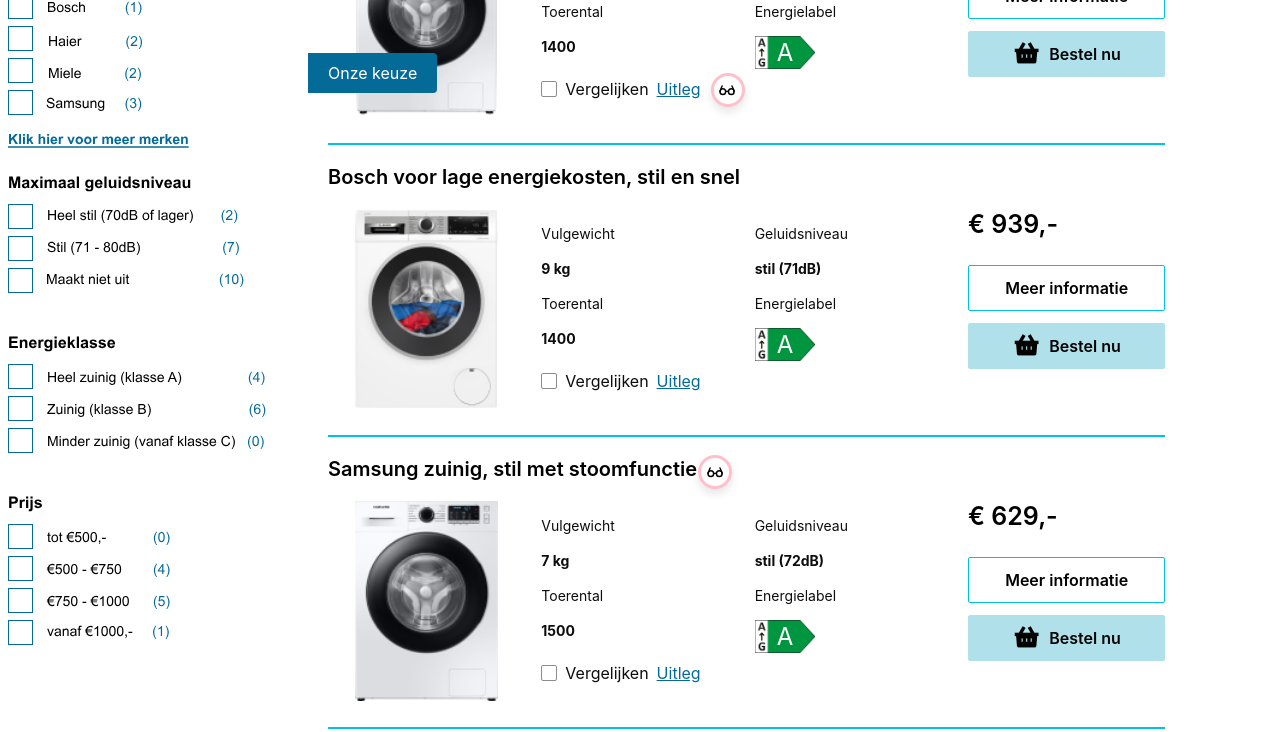
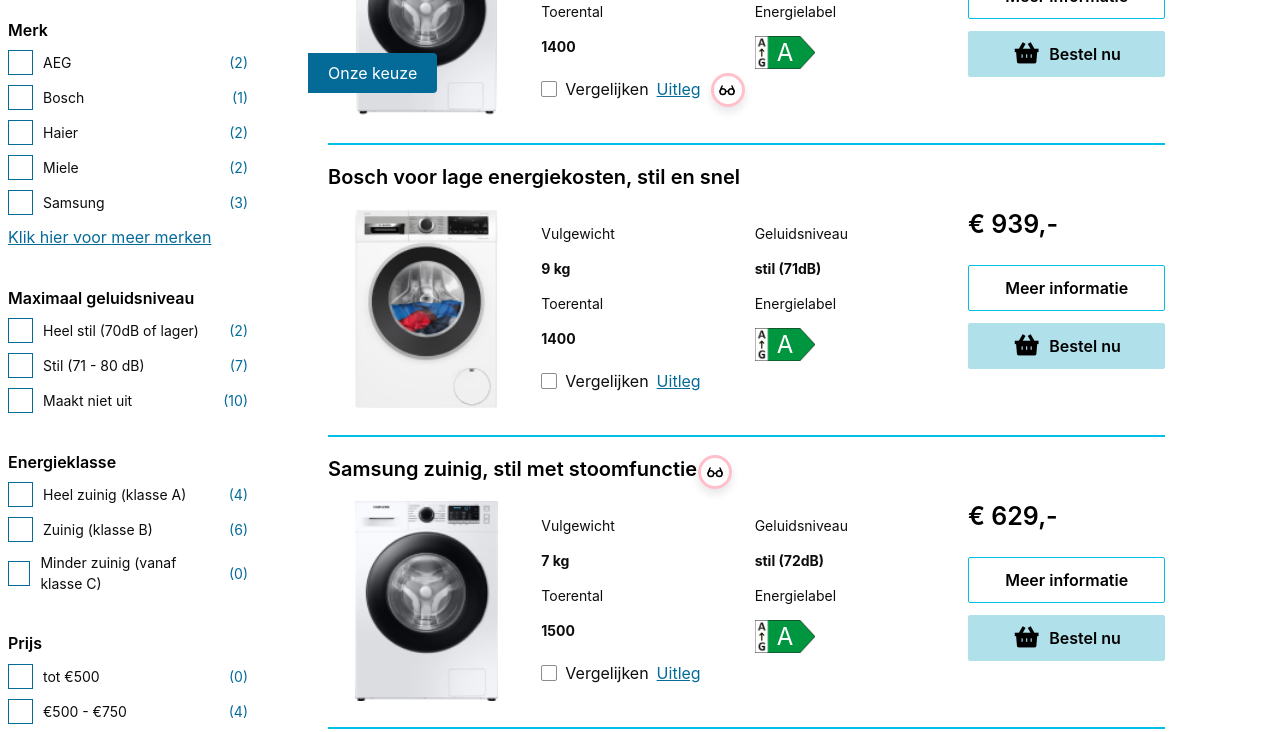
Before and after one commit to basdebruin/senioren-webshop, a SvelteKit app: page /products/wasmachines in a window 1280 px wide. Shown: the part 420-1152 px from the top of the page. Built offline with nearby package versions, Linux system fonts and the light colour scheme.

Commit message:
add filters component

```diff
--- a/src/routes/products/wasmachines/+page.svelte
+++ b/src/routes/products/wasmachines/+page.svelte
@@ -1,6 +1,7 @@
 <script>
     import Tooltip from "$lib/Tooltip/Tooltip.svelte";
     import Product from "../Product.svelte";
+    import Filters from "./Filters.svelte";
 
 </script>
 <div class="spacer"></div>
@@ -28,7 +29,7 @@
     <div class="columns">
         <!-- Filters -->
         <div class="column col-3 filters">
-            <img src="/filter-lijst.svg" alt="Hier zou een lijst met filters komen, waar je kan sorteren op gewicht, geluidsniveau, prijs etcetera">
+            <Filters />
         </div>
         <div class="column col-8">
 
--- /dev/null
+++ b/src/routes/products/wasmachines/Filters.svelte
@@ -0,0 +1,151 @@
+<script>
+    export let clicked = false;
+    let showMerken = false;
+    function click() {
+        clicked=true
+    }
+</script>
+
+<h3>Filter</h3>
+<p>Vink hieronder je voorkeuren aan</p>
+
+<h5>Vulgewicht</h5>
+<label>
+    <input type="checkbox" on:click={click}>
+    Groot (8kg of meer) <span>(4)</span>
+</label>
+<label>
+    <input type="checkbox" on:click={click}>
+    Gemiddeld (7 - 8 kg) <span>(6)</span>
+</label>
+<label>
+    <input type="checkbox" on:click={click}>
+    Klein (7kg of minder) <span>(0)</span>
+</label>
+
+<h5>Merk</h5>
+<label>
+    <input type="checkbox" on:click={click}>
+    AEG <span>(2)</span>
+</label>
+<label>
+    <input type="checkbox" on:click={click}>
+    Bosch <span>(1)</span>
+</label>
+<label>
+    <input type="checkbox" on:click={click}>
+    Haier <span>(2)</span>
+</label>
+<label>
+    <input type="checkbox" on:click={click}>
+    Miele <span>(2)</span>
+</label>
+<label>
+    <input type="checkbox" on:click={click}>
+    Samsung <span>(3)</span>
+</label>
+{#if showMerken}
+    <label>
+        <input type="checkbox" on:click={click}>
+        Miele <span>(2)</span>
+    </label>
+    <label>
+        <input type="checkbox" on:click={click}>
+        Samsung <span>(3)</span>
+    </label>
+{/if}
+<a class="link" href="#merken" on:click={()=>showMerken=!showMerken}>Klik hier voor {showMerken ? "minder" : "meer"} merken</a>
+
+
+<h5>Maximaal geluidsniveau</h5>
+<label>
+    <input type="checkbox" on:click={click}>
+    Heel stil (70dB of lager) <span>(2)</span>
+</label>
+<label>
+    <input type="checkbox" on:click={click}>
+    Stil (71 - 80 dB) <span>(7)</span>
+</label>
+<label>
+    <input type="checkbox" on:click={click}>
+    Maakt niet uit <span>(10)</span>
+</label>
+
+<h5>Energieklasse</h5>
+<label>
+    <input type="checkbox" on:click={click}>
+    Heel zuinig (klasse A) <span>(4)</span>
+</label>
+<label>
+    <input type="checkbox" on:click={click}>
+    Zuinig (klasse B) <span>(6)</span>
+</label>
+<label>
+    <input type="checkbox" on:click={click}>
+    Minder zuinig (vanaf klasse C) <span>(0)</span>
+</label>
+
+<h5>Prijs</h5>
+<label>
+    <input type="checkbox" on:click={click}>
+    tot €500 <span>(0)</span>
+</label>
+<label>
+    <input type="checkbox" on:click={click}>
+    €500 - €750 <span>(4)</span>
+</label>
+<label>
+    <input type="checkbox" on:click={click}>
+    €750 - €1000 <span>(5)</span>
+</label>
+<label>
+    <input type="checkbox" on:click={click}>
+    vanaf €1000 <span>(1)</span>
+</label>
+
+<button class="btn btn-primary btn-small">Filters toepassen</button>
+
+<style lang="scss">
+    label {
+        display: flex;
+        width: 100%;
+        max-width: 12rem;
+        gap: .5rem;
+        font-size: .7rem;
+        align-items: center;
+        margin: .5rem 0;
+
+        cursor: pointer;
+
+        * {
+            display: block;
+        }
+
+        span {
+            text-align: right;
+            flex-grow: 100;
+        }
+    }
+
+    input {
+        appearance: none;
+        display: block;
+        width: 1.25rem;
+        height: 1.25rem;
+        border: solid 1px var(--primary-color);
+
+        &:checked {
+            background-image: url(/check-fill.svg);
+        }
+
+        cursor: pointer;
+    }
+
+    span {
+        color: var(--primary-color);
+    }
+
+    h5, button {
+        margin-top: 2rem;
+    }
+</style>
```
